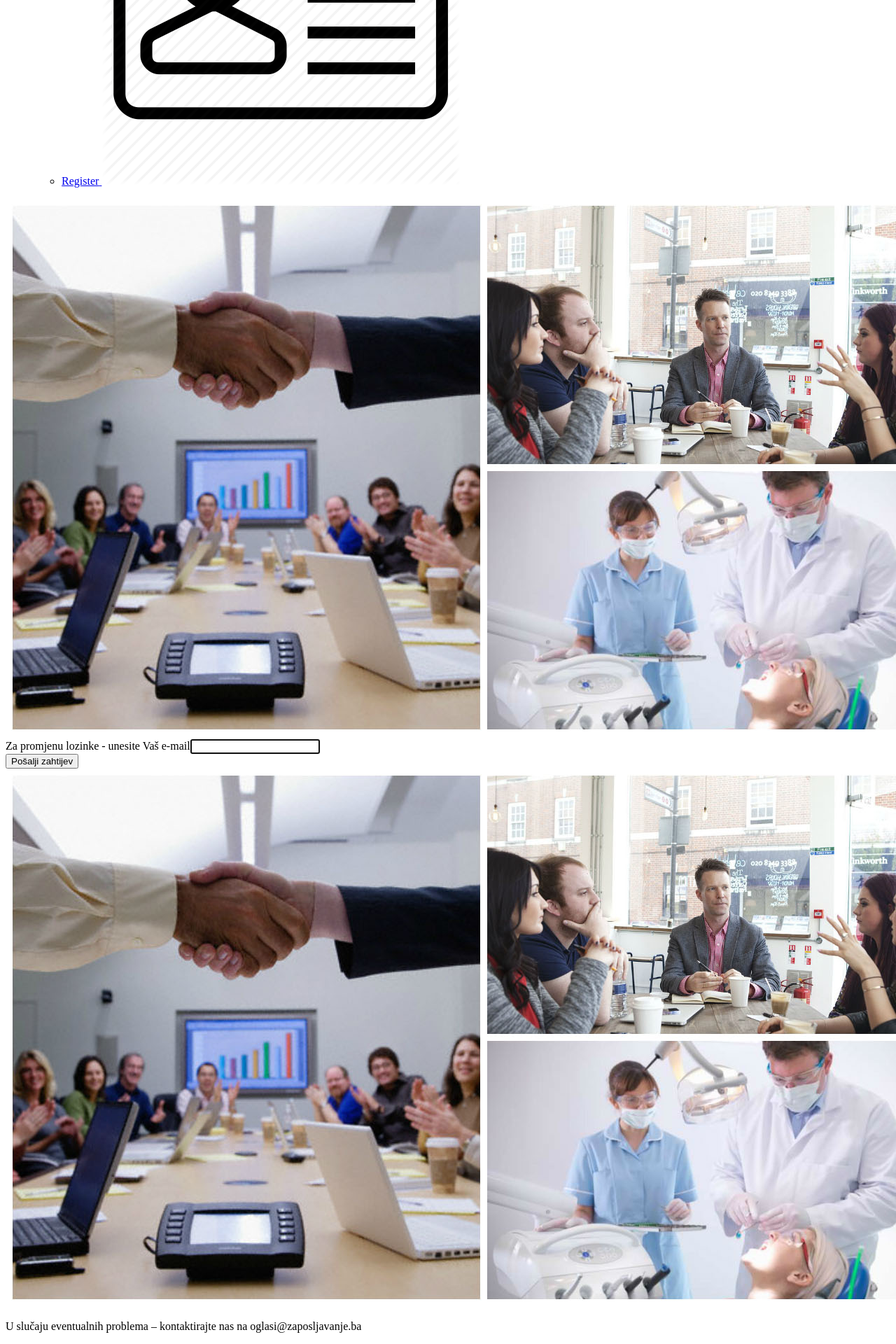
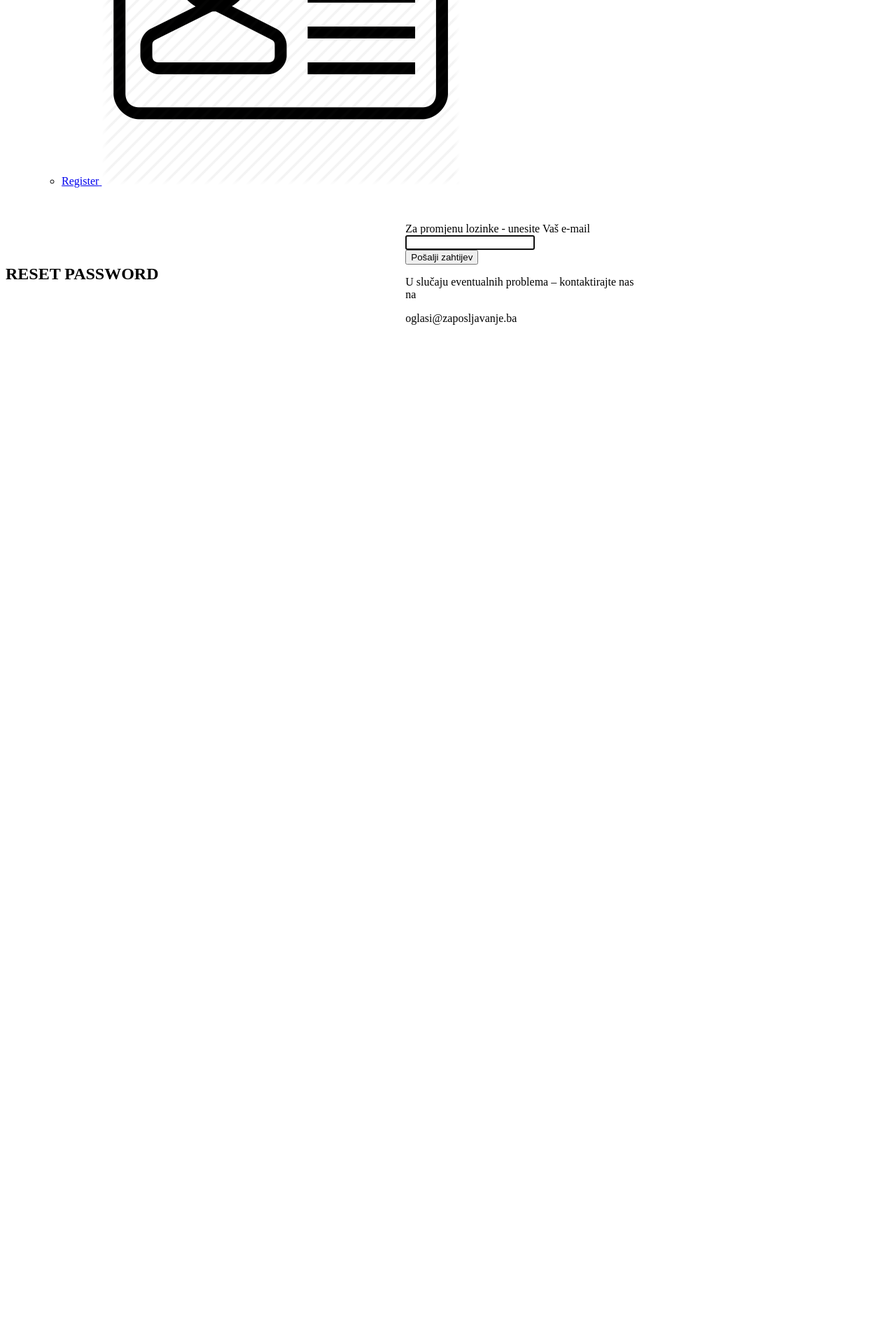
Before and after one commit to NedimRenesalis/demblock, a Yii app: the page made by frontend/views/site/zaboravljena-lozinka/BA-zaboravljena-lozinka.php in a window 1280 px wide; the page is wider, and only the part inside the window is pictured. Shown: the part 798-2718 px from the top of that part at 70% size. After the commit the page ends 1262 px from the top of that part, so only its background shows below. Run offline with PHP 8.4 and a stand-in for Yii, Linux system fonts and the light colour scheme; the template is opened without the code that fills it, so the values that code supplies are empty; form fields are guessed from the names that the template uses; some libraries are stand-ins or nearby versions.

Commit message:
Reset password : 1 commit

```diff
--- a/frontend/views/site/zaboravljena-lozinka/BA-zaboravljena-lozinka.php
+++ b/frontend/views/site/zaboravljena-lozinka/BA-zaboravljena-lozinka.php
@@ -7,14 +7,17 @@ use yii\helpers\Html;
 $this->title = 'Zapošljavanje';
 ?>
 
-<div class="section">
-    <div class="container">
-        <div class="row">
-            <div class="col-md-4">
-                <img src="<?= Url::to('@web/css/images/password-forgotten.jpg'); ?>" class="img-responsive">
+<div class="sign-container">
+<div class="login" style="
+    margin: nuset;
+    display: flex;
+    align-items: center;
+    margin: 50px auto;"
+>
+    <div class="sign-header">
+        <h2>RESET PASSWORD</h2>
     </div>
-            <div class="col-md-4">
-
+    <div style="width: 340px; margin: auto;" class="reset-password">
         <?php $form = ActiveForm::begin(['id' => 'request-password-reset-form', 'fieldConfig' => ['template' => '{label}{input}']]); ?>
 
         <?= $form->field($model, 'email')->textInput(['autofocus' => true])->label("Za promjenu lozinke - unesite Vaš e-mail") ?>
@@ -23,21 +26,13 @@ $this->title = 'Zapošljavanje';
             <?= Html::submitButton('Pošalji zahtijev', ['class' => 'active btn btn-block btn-primary']) ?>
         </div>
 
+            <div style="">
+                <p class="text-center">U slučaju eventualnih problema – kontaktirajte nas na</p>
+                <a>oglasi@zaposljavanje.ba</a>
+            </div>
         <?php ActiveForm::end(); ?>
+    </div>
+</div>
+
 
 </div>
-            <div class="col-md-4">
-                <img src="<?= Url::to('@web/css/images/password-forgotten.jpg'); ?>" class="img-responsive">
-            </div>
-        </div>
-    </div>
-</div>
-<div class="section">
-    <div class="container">
-        <div class="row">
-            <div class="col-md-12">
-                <p class="text-center">U slučaju eventualnih problema – kontaktirajte nas na oglasi@zaposljavanje.ba</p>
-            </div>
-        </div>
-    </div>
-</div>
--- a/frontend/web/css/main.css
+++ b/frontend/web/css/main.css
@@ -885,6 +885,10 @@ nav > .container {
     opacity: 0.7;
 }
 
+.reset-password form label {
+    opacity: 0.7;
+}
+
 .sign-header > h2 {
     margin: 0 !important;
     padding: 0 !important;
```
Lines whose indentation alone changed are shown as unchanged.
